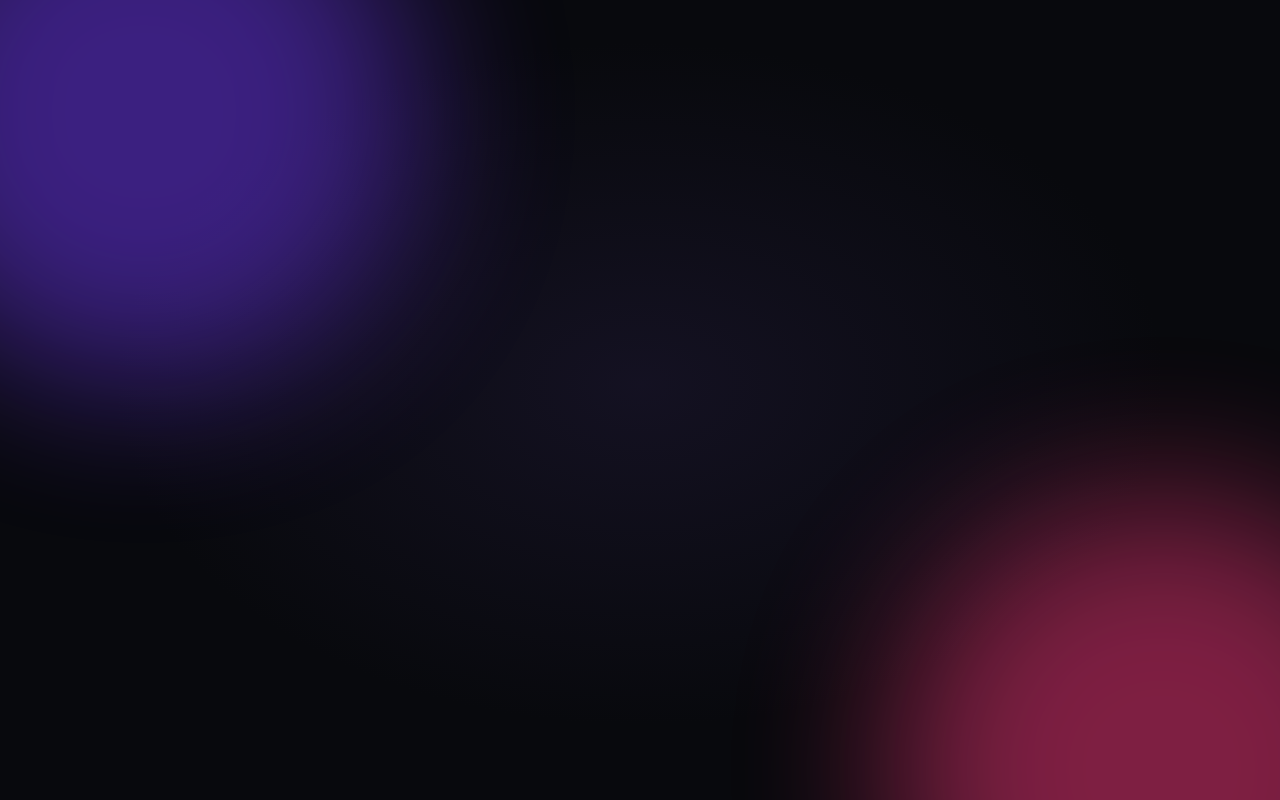
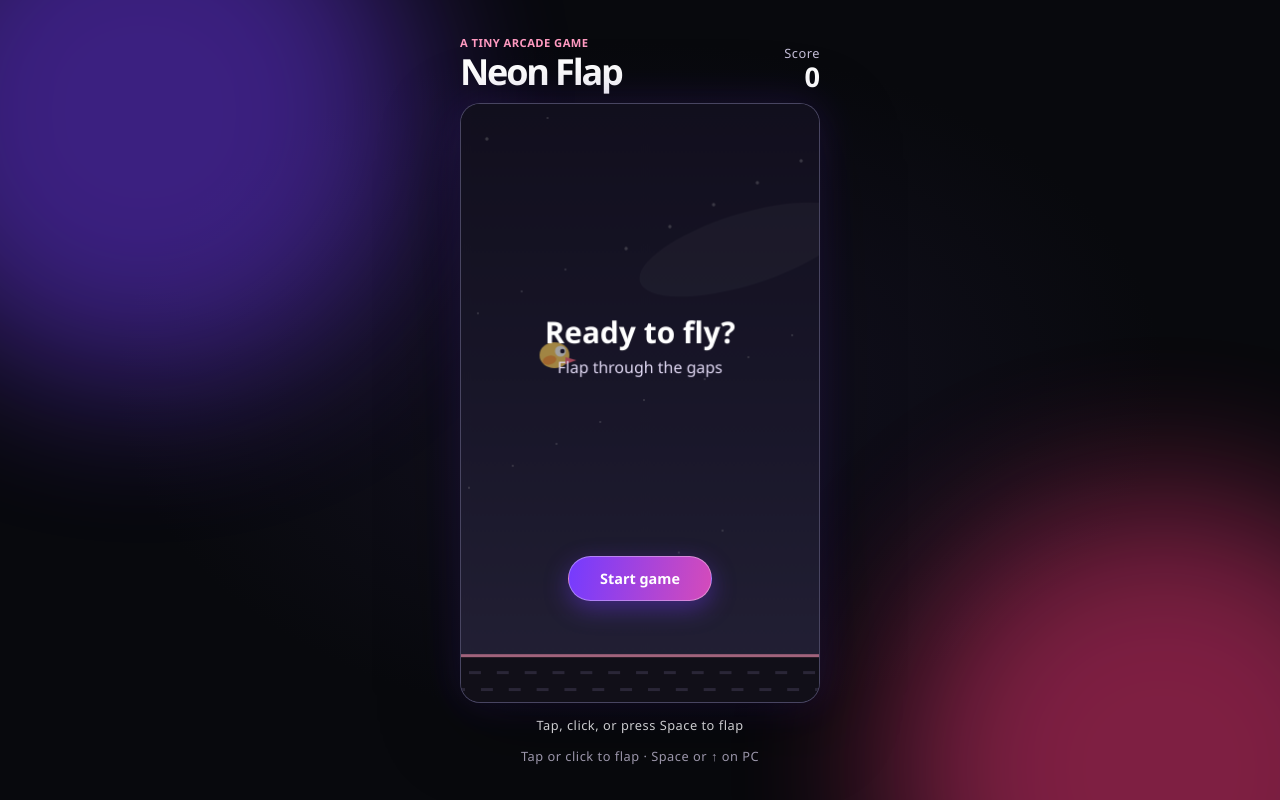
Before and after one commit to Lolominonanay/Justinfirstrepo, a plain HTML site: page blank.html in a window 1280 px wide. Drawn offline with Linux system fonts and the light colour scheme.

Commit message:
flappy bird addition

```diff
--- a/blank.html
+++ b/blank.html
@@ -4,10 +4,28 @@
     <meta charset="utf-8">
     <meta name="viewport" content="width=device-width, initial-scale=1">
     <meta name="theme-color" content="#08090d">
-    <title>Blank Page</title>
+    <title>Neon Flap</title>
     <link rel="stylesheet" href="styles.css">
+    <script src="game.js" defer></script>
   </head>
   <body>
-    <main></main>
+    <main class="game">
+      <header class="game-header">
+        <div>
+          <p class="eyebrow">A tiny arcade game</p>
+          <h1>Neon Flap</h1>
+        </div>
+        <p class="score" aria-label="Score">
+          <span>Score</span>
+          <strong id="score">0</strong>
+        </p>
+      </header>
+      <div class="game-stage">
+        <canvas id="game" width="360" height="600" aria-label="Flappy-style game. Tap, click, or press Space or Arrow Up to flap and avoid the pipes." tabindex="0"></canvas>
+        <button class="game-start" id="start-button" type="button">Start game</button>
+      </div>
+      <p class="game-status" id="game-status" aria-live="polite">Tap, click, or press Space to flap</p>
+      <p class="game-controls">Tap or click to flap <span aria-hidden="true">·</span> Space or ↑ on PC</p>
+    </main>
   </body>
 </html>
--- /dev/null
+++ b/game.js
@@ -0,0 +1,246 @@
+const canvas = document.querySelector("#game");
+const context = canvas.getContext("2d");
+const scoreDisplay = document.querySelector("#score");
+const statusDisplay = document.querySelector("#game-status");
+const startButton = document.querySelector("#start-button");
+
+const GAME_WIDTH = 360;
+const GAME_HEIGHT = 600;
+const FLOOR_HEIGHT = 48;
+const FLOOR_Y = GAME_HEIGHT - FLOOR_HEIGHT;
+const BIRD_X = 94;
+const BIRD_RADIUS = 13;
+const PIPE_WIDTH = 62;
+const PIPE_GAP = 164;
+const GRAVITY = 1450;
+const FLAP_STRENGTH = -430;
+const PIPE_SPEED = 155;
+const pixelRatio = Math.min(window.devicePixelRatio || 1, 2);
+
+let birdY = GAME_HEIGHT * 0.42;
+let birdVelocity = 0;
+let pipes = [];
+let score = 0;
+let gameState = "ready";
+let lastFrame = 0;
+let spawnTimer = 0;
+
+if (!context) {
+  throw new Error("This browser does not support the canvas needed for the game.");
+}
+
+canvas.width = GAME_WIDTH * pixelRatio;
+canvas.height = GAME_HEIGHT * pixelRatio;
+context.scale(pixelRatio, pixelRatio);
+
+function updateStatus() {
+  if (gameState === "ready") {
+    statusDisplay.textContent = "Tap, click, or press Space to flap";
+    startButton.textContent = "Start game";
+    startButton.hidden = false;
+  } else if (gameState === "running") {
+    statusDisplay.textContent = "Keep flapping and avoid the pipes";
+    startButton.hidden = true;
+  } else {
+    statusDisplay.textContent = `Game over. Your score: ${score}`;
+    startButton.textContent = "Play again";
+    startButton.hidden = false;
+  }
+}
+
+function beginGame() {
+  birdY = GAME_HEIGHT * 0.42;
+  birdVelocity = FLAP_STRENGTH;
+  pipes = [];
+  score = 0;
+  spawnTimer = 0.65;
+  scoreDisplay.textContent = "0";
+  gameState = "running";
+  updateStatus();
+}
+
+function flap() {
+  if (gameState === "ready" || gameState === "over") {
+    beginGame();
+    return;
+  }
+  birdVelocity = FLAP_STRENGTH;
+}
+
+function endGame() {
+  if (gameState !== "running") return;
+  gameState = "over";
+  updateStatus();
+}
+
+function spawnPipe() {
+  const margin = 72;
+  const topHeight = margin + Math.random() * (FLOOR_Y - PIPE_GAP - margin * 2);
+  pipes.push({ x: GAME_WIDTH + 12, topHeight, passed: false });
+}
+
+function update(delta) {
+  if (gameState !== "running") return;
+
+  birdVelocity += GRAVITY * delta;
+  birdY += birdVelocity * delta;
+
+  spawnTimer -= delta;
+  if (spawnTimer <= 0) {
+    spawnPipe();
+    spawnTimer = 1.55;
+  }
+
+  for (const pipe of pipes) {
+    pipe.x -= PIPE_SPEED * delta;
+
+    if (!pipe.passed && pipe.x + PIPE_WIDTH < BIRD_X) {
+      pipe.passed = true;
+      score += 1;
+      scoreDisplay.textContent = String(score);
+    }
+
+    const overlapsBird = BIRD_X + BIRD_RADIUS > pipe.x && BIRD_X - BIRD_RADIUS < pipe.x + PIPE_WIDTH;
+    const missesGap = birdY - BIRD_RADIUS < pipe.topHeight || birdY + BIRD_RADIUS > pipe.topHeight + PIPE_GAP;
+    if (overlapsBird && missesGap) endGame();
+  }
+
+  pipes = pipes.filter(pipe => pipe.x + PIPE_WIDTH > -10);
+  if (birdY - BIRD_RADIUS < 0 || birdY + BIRD_RADIUS > FLOOR_Y) endGame();
+}
+
+function drawBackground() {
+  const gradient = context.createLinearGradient(0, 0, 0, GAME_HEIGHT);
+  gradient.addColorStop(0, "#171329");
+  gradient.addColorStop(0.55, "#24203d");
+  gradient.addColorStop(1, "#343050");
+  context.fillStyle = gradient;
+  context.fillRect(0, 0, GAME_WIDTH, GAME_HEIGHT);
+
+  context.fillStyle = "rgb(255 255 255 / 28%)";
+  for (let i = 0; i < 22; i += 1) {
+    const x = (i * 79 + 26) % GAME_WIDTH;
+    const y = (i * 131 + 35) % (FLOOR_Y - 50);
+    context.beginPath();
+    context.arc(x, y, i % 4 === 0 ? 1.7 : 1, 0, Math.PI * 2);
+    context.fill();
+  }
+
+  context.fillStyle = "rgb(255 255 255 / 5%)";
+  context.beginPath();
+  context.ellipse(285, 146, 110, 36, -0.3, 0, Math.PI * 2);
+  context.fill();
+}
+
+function drawPipe(pipe) {
+  const pipeGradient = context.createLinearGradient(pipe.x, 0, pipe.x + PIPE_WIDTH, 0);
+  pipeGradient.addColorStop(0, "#9f5bff");
+  pipeGradient.addColorStop(0.5, "#ce78ff");
+  pipeGradient.addColorStop(1, "#7840d8");
+  context.fillStyle = pipeGradient;
+
+  context.fillRect(pipe.x, 0, PIPE_WIDTH, pipe.topHeight - 14);
+  context.fillRect(pipe.x - 5, pipe.topHeight - 14, PIPE_WIDTH + 10, 14);
+  context.fillRect(pipe.x, pipe.topHeight + PIPE_GAP + 14, PIPE_WIDTH, FLOOR_Y);
+  context.fillRect(pipe.x - 5, pipe.topHeight + PIPE_GAP, PIPE_WIDTH + 10, 14);
+
+  context.fillStyle = "rgb(255 255 255 / 18%)";
+  context.fillRect(pipe.x + 9, 0, 5, pipe.topHeight - 16);
+  context.fillRect(pipe.x + 9, pipe.topHeight + PIPE_GAP + 16, 5, FLOOR_Y);
+}
+
+function drawBird() {
+  context.save();
+  context.translate(BIRD_X, birdY);
+  context.rotate(Math.min(Math.PI / 4, Math.max(-Math.PI / 5, birdVelocity / 950)));
+
+  context.fillStyle = "#ffd166";
+  context.beginPath();
+  context.ellipse(0, 0, BIRD_RADIUS + 2, BIRD_RADIUS, 0, 0, Math.PI * 2);
+  context.fill();
+
+  context.fillStyle = "#ff9f43";
+  context.beginPath();
+  context.ellipse(-5, 5, 7, 4.5, -0.25, 0, Math.PI * 2);
+  context.fill();
+
+  context.fillStyle = "#fff";
+  context.beginPath();
+  context.arc(6, -4, 5.5, 0, Math.PI * 2);
+  context.fill();
+  context.fillStyle = "#211b35";
+  context.beginPath();
+  context.arc(8, -4, 2.3, 0, Math.PI * 2);
+  context.fill();
+
+  context.fillStyle = "#ff6b8a";
+  context.beginPath();
+  context.moveTo(11, 2);
+  context.lineTo(22, 5);
+  context.lineTo(11, 9);
+  context.closePath();
+  context.fill();
+  context.restore();
+}
+
+function drawFloor() {
+  context.fillStyle = "#171421";
+  context.fillRect(0, FLOOR_Y, GAME_WIDTH, FLOOR_HEIGHT);
+  context.fillStyle = "#ff9ac1";
+  context.fillRect(0, FLOOR_Y, GAME_WIDTH, 3);
+  context.fillStyle = "rgb(203 186 255 / 22%)";
+  for (let x = -20; x < GAME_WIDTH + 20; x += 28) {
+    context.fillRect(x, FLOOR_Y + 17, 12, 3);
+    context.fillRect(x + 12, FLOOR_Y + 34, 12, 3);
+  }
+}
+
+function drawOverlay() {
+  if (gameState === "running") return;
+  context.fillStyle = "rgb(8 9 13 / 38%)";
+  context.fillRect(0, 0, GAME_WIDTH, GAME_HEIGHT);
+  context.textAlign = "center";
+  context.fillStyle = "#fff";
+  context.font = "700 30px Segoe UI, sans-serif";
+  context.fillText(gameState === "ready" ? "Ready to fly?" : "Nice try!", GAME_WIDTH / 2, 240);
+  context.fillStyle = "#e1d9f4";
+  context.font = "16px Segoe UI, sans-serif";
+  context.fillText(gameState === "ready" ? "Flap through the gaps" : `Score: ${score}`, GAME_WIDTH / 2, 270);
+}
+
+function draw() {
+  context.clearRect(0, 0, GAME_WIDTH, GAME_HEIGHT);
+  drawBackground();
+  for (const pipe of pipes) drawPipe(pipe);
+  drawFloor();
+  drawBird();
+  drawOverlay();
+}
+
+function frame(timestamp) {
+  const delta = lastFrame === 0 ? 0 : Math.min((timestamp - lastFrame) / 1000, 0.032);
+  lastFrame = timestamp;
+  update(delta);
+  draw();
+  requestAnimationFrame(frame);
+}
+
+canvas.addEventListener("pointerdown", event => {
+  event.preventDefault();
+  flap();
+});
+
+startButton.addEventListener("click", () => {
+  flap();
+  canvas.focus({ preventScroll: true });
+});
+
+window.addEventListener("keydown", event => {
+  if (event.code === "Space" || event.code === "ArrowUp") {
+    event.preventDefault();
+    flap();
+  }
+});
+
+updateStatus();
+requestAnimationFrame(frame);
--- a/styles.css
+++ b/styles.css
@@ -96,6 +96,115 @@ h1 span:hover {
   text-shadow: 0 12px 30px rgb(190 119 255 / 55%);
 }
 
+.game {
+  display: grid;
+  justify-items: center;
+  gap: 0.8rem;
+  max-width: 100%;
+  margin: 0 auto;
+  text-align: center;
+}
+
+.game-header {
+  display: flex;
+  align-items: end;
+  justify-content: space-between;
+  width: min(100%, 360px);
+  text-align: left;
+}
+
+.eyebrow,
+.game-controls,
+.game-status,
+.score span {
+  margin: 0;
+  color: #c5bed8;
+  font-size: 0.8rem;
+  letter-spacing: 0.04em;
+}
+
+.eyebrow {
+  margin-bottom: 0.15rem;
+  color: #ff9ac1;
+  font-size: 0.7rem;
+  font-weight: 700;
+  text-transform: uppercase;
+}
+
+.game h1 {
+  font-size: clamp(1.7rem, 7vw, 2.25rem);
+  letter-spacing: -0.06em;
+  text-align: left;
+}
+
+.score {
+  display: grid;
+  justify-items: end;
+  gap: 0.1rem;
+  margin: 0;
+}
+
+.score strong {
+  color: #fff;
+  font-size: 1.7rem;
+  line-height: 1;
+}
+
+.game-stage {
+  position: relative;
+  width: min(100%, 360px);
+  overflow: hidden;
+  border: 1px solid rgb(203 186 255 / 30%);
+  border-radius: 1.25rem;
+  background: #10121c;
+  box-shadow: 0 1.5rem 5rem rgb(0 0 0 / 38%), 0 0 2.5rem rgb(116 59 255 / 18%);
+  aspect-ratio: 3 / 5;
+}
+
+.game-stage canvas {
+  display: block;
+  width: 100%;
+  height: 100%;
+  touch-action: none;
+}
+
+.game-start {
+  position: absolute;
+  bottom: 17%;
+  left: 50%;
+  min-width: 9rem;
+  padding: 0.75rem 1.1rem;
+  transform: translateX(-50%);
+  border: 1px solid rgb(255 255 255 / 35%);
+  border-radius: 999px;
+  background: linear-gradient(100deg, #743bff, #d54bba);
+  box-shadow: 0 0.5rem 1.5rem rgb(116 59 255 / 40%);
+  color: #fff;
+  font: inherit;
+  font-size: 0.9rem;
+  font-weight: 700;
+  cursor: pointer;
+}
+
+.game-start[hidden] {
+  display: none;
+}
+
+.game-start:focus-visible {
+  outline: 3px solid #fff;
+  outline-offset: 3px;
+}
+
+.game-status {
+  min-height: 1.2em;
+  color: #fff;
+}
+
+.game-controls {
+  color: #a9a3b9;
+  text-align: center;
+}
+
 @media (prefers-reduced-motion: reduce) {
   h1 span {
     transition: none;
@@ -105,3 +214,18 @@ h1 span:hover {
     transform: none;
   }
 }
+
+@media (max-height: 720px) {
+  body {
+    padding: 0.75rem;
+  }
+
+  .game {
+    gap: 0.45rem;
+  }
+
+  .game-stage {
+    width: min(100%, calc((100vh - 190px) * 0.6), 360px);
+    width: min(100%, calc((100svh - 190px) * 0.6), 360px);
+  }
+}
```
